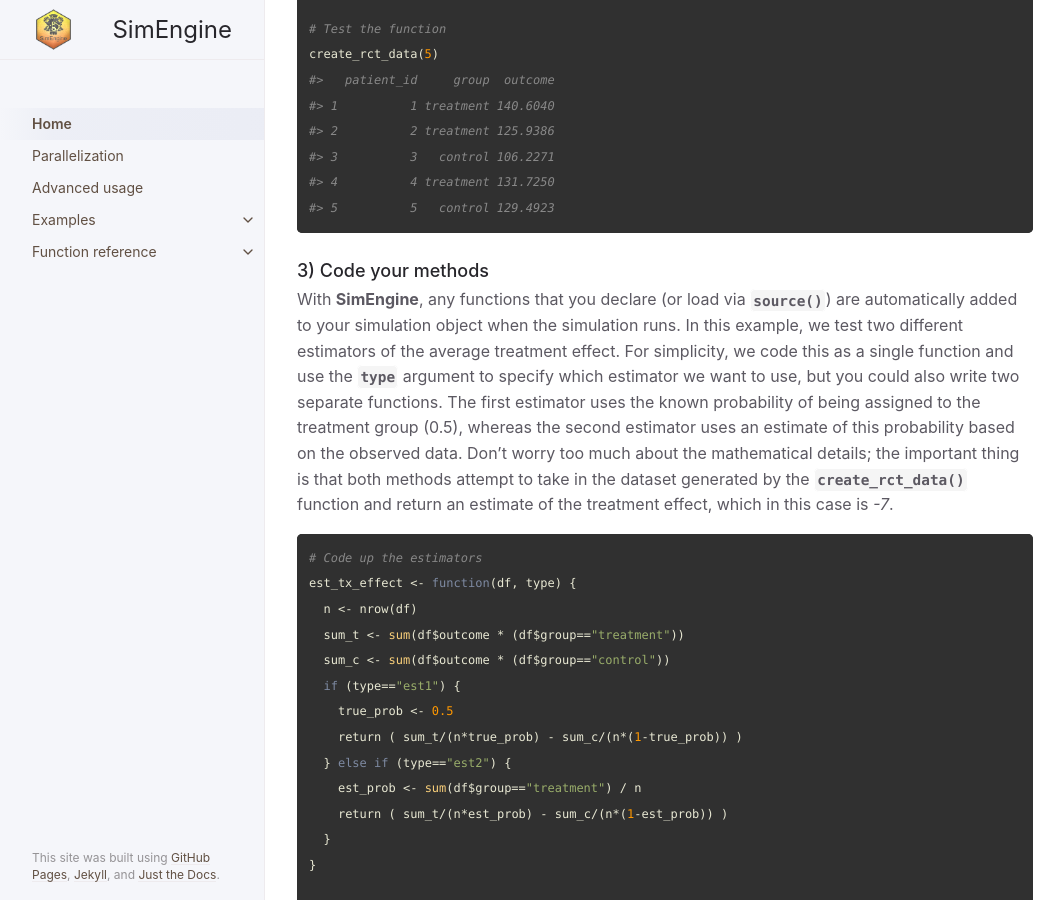
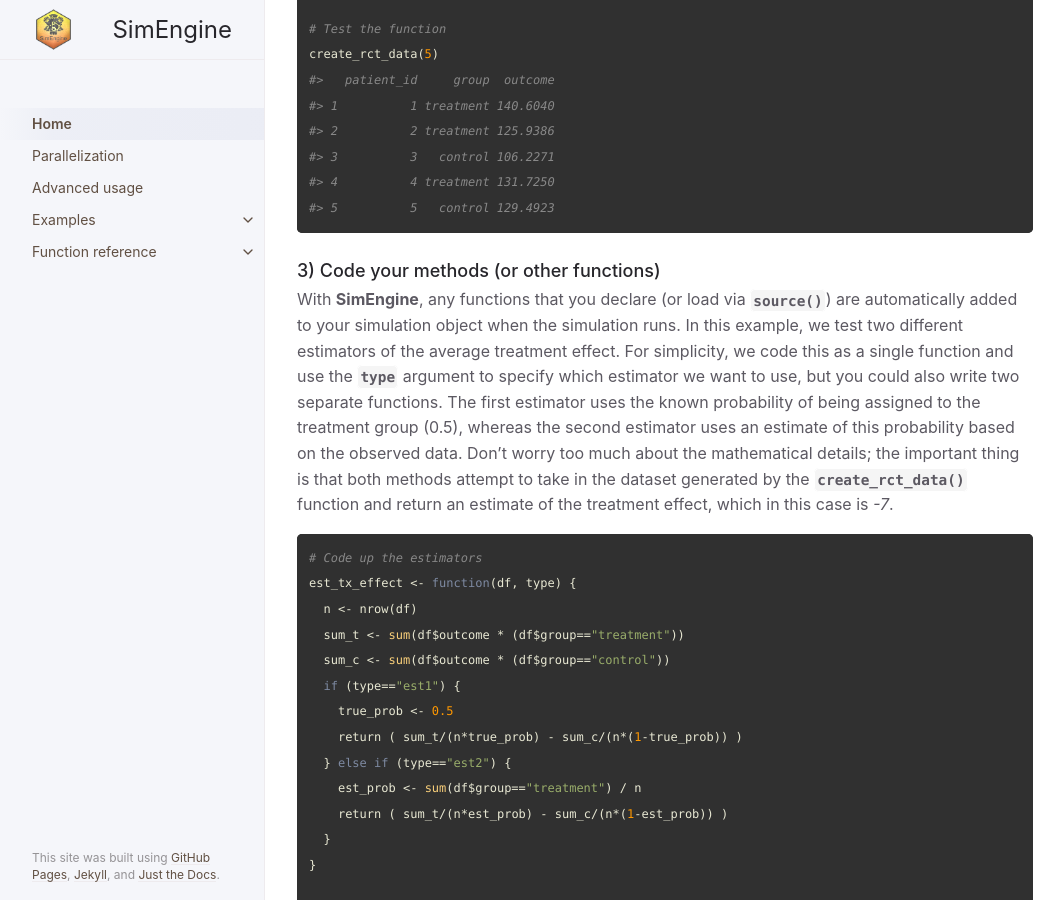
Before and after one commit to Avi-Kenny/SimEngine, a Jekyll site: the page built from docs/index.md, in a window 1280 px wide and 900 px high, scrolled down 1756 px. Shown: the whole window, without its empty margins (107-1171 px from the left). Built offline with Jekyll 4.4.1, drawn with Linux system fonts in a browser that asks for light colours.

Commit message:
Docs typo

````diff
--- a/docs/index.md
+++ b/docs/index.md
@@ -77,7 +77,7 @@ create_rct_data(5)
 #> 5          5   control 129.4923
 ```
 
-### 3) Code your methods
+### 3) Code your methods (or other functions)
 
 With **SimEngine**, any functions that you declare (or load via `source()`) are automatically added to your simulation object when the simulation runs. In this example, we test two different estimators of the average treatment effect. For simplicity, we code this as a single function and use the `type` argument to specify which estimator we want to use, but you could also write two separate functions. The first estimator uses the known probability of being assigned to the treatment group (0.5), whereas the second estimator uses an estimate of this probability based on the observed data. Don't worry too much about the mathematical details; the important thing is that both methods attempt to take in the dataset generated by the `create_rct_data()` function and return an estimate of the treatment effect, which in this case is *-7*.
 
````
